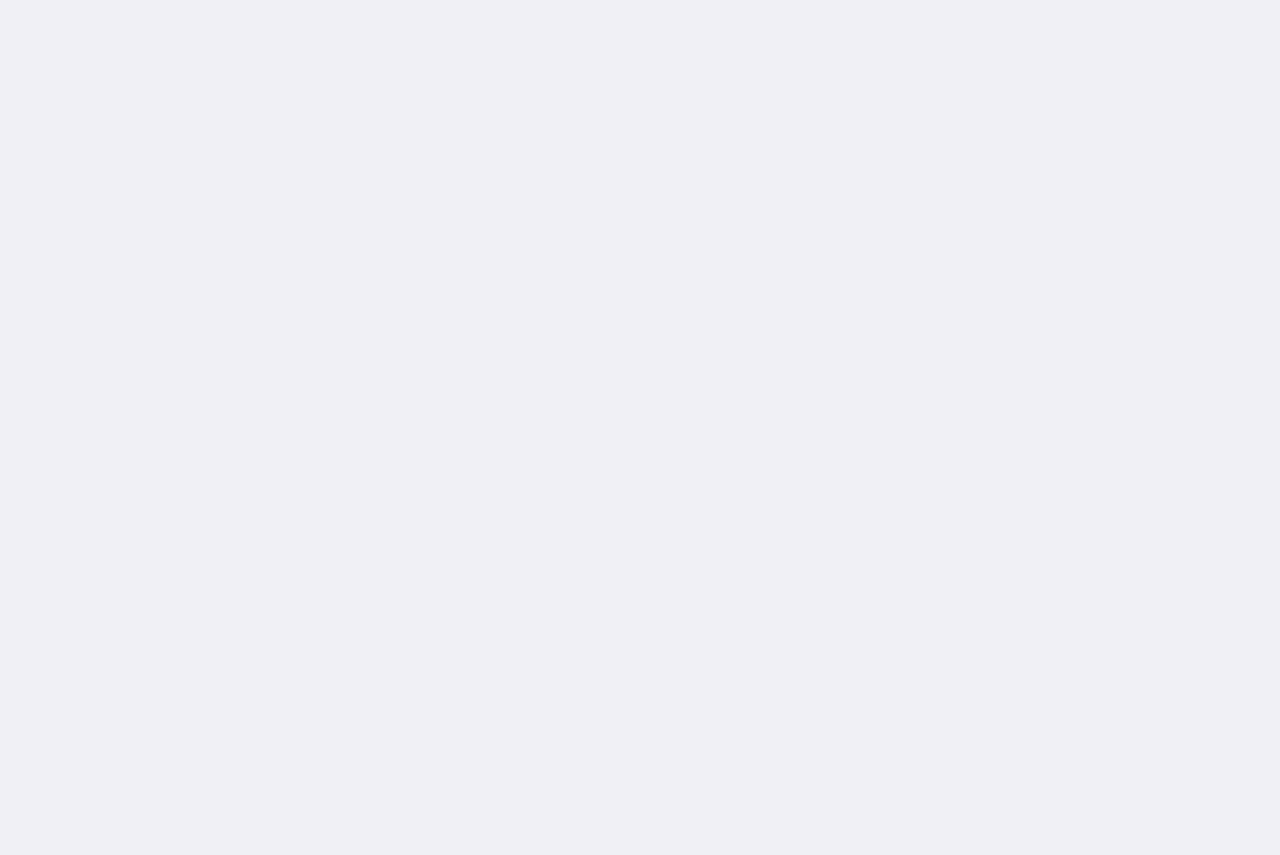
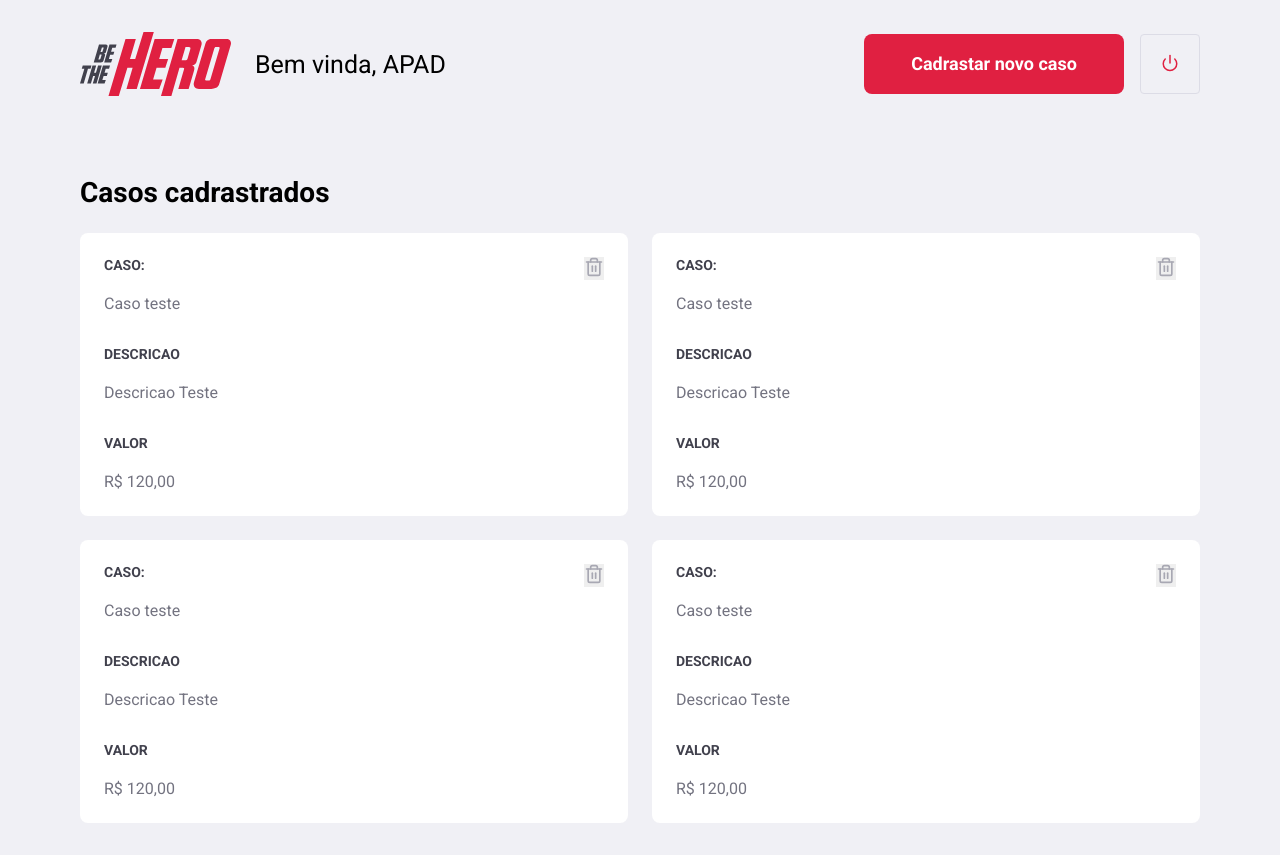
Before and after one commit to Elismar13/Semana-OmniStack-11, a React (Create React App) app in the folder frontend/: page /profile in a window 1280 px wide. Before the commit the page ends 800 px from the top, so only its background shows below. Built offline with nearby package versions, Linux system fonts and the light colour scheme.

Commit message:
:pencil:profile page

```diff
--- /dev/null
+++ b/frontend/src/pages/Profile/index.js
@@ -0,0 +1,85 @@
+import React from 'react';
+import { Link } from 'react-router-dom';
+import { FiPower, FiTrash2 } from 'react-icons/fi';
+
+import './styles.css';
+
+import logoImg from '../../assets/logo.svg';
+
+export default function Profile() {
+    return (
+        <div className="profile-container">
+            <header>
+                <img src={ logoImg } alt="Be the Hero"/>
+                <span>Bem vinda, APAD</span>
+
+                <Link className="button" to="/incidents/new">Cadrastar novo caso</Link>
+
+                <button type="button">
+                    <FiPower size={18} color="#e02041" />
+                </button>
+            </header>
+
+            <h1>Casos cadrastrados</h1>
+            <ul>
+                <li>
+                    <strong>CASO:</strong>
+                    <p>Caso teste</p>
+
+                    <strong>DESCRICAO</strong>
+                    <p>Descricao Teste</p>
+
+                    <strong>VALOR</strong>
+                    <p>R$ 120,00</p>
+
+                    <button type="button">
+                        <FiTrash2 size={20} color="#a8a8b3" />
+                    </button>
+                </li>
+                <li>
+                    <strong>CASO:</strong>
+                    <p>Caso teste</p>
+
+                    <strong>DESCRICAO</strong>
+                    <p>Descricao Teste</p>
+
+                    <strong>VALOR</strong>
+                    <p>R$ 120,00</p>
+
+                    <button type="button">
+                        <FiTrash2 size={20} color="#a8a8b3" />
+                    </button>
+                </li>
+                <li>
+                    <strong>CASO:</strong>
+                    <p>Caso teste</p>
+
+                    <strong>DESCRICAO</strong>
+                    <p>Descricao Teste</p>
+
+                    <strong>VALOR</strong>
+                    <p>R$ 120,00</p>
+
+                    <button type="button">
+                        <FiTrash2 size={20} color="#a8a8b3" />
+                    </button>
+                </li>
+                <li>
+                    <strong>CASO:</strong>
+                    <p>Caso teste</p>
+
+                    <strong>DESCRICAO</strong>
+                    <p>Descricao Teste</p>
+
+                    <strong>VALOR</strong>
+                    <p>R$ 120,00</p>
+
+                    <button type="button">
+                        <FiTrash2 size={20} color="#a8a8b3" />
+                    </button>
+                </li>
+
+            </ul>
+        </div>
+    )
+}
--- /dev/null
+++ b/frontend/src/pages/Profile/styles.css
@@ -0,0 +1,84 @@
+.profile-container {
+    width: 100%;
+    max-width: 1180px;
+    padding: 0 30px;
+    margin: 32px auto;
+}
+
+.profile-container header {
+    display: flex;
+    align-items: center;
+}
+
+.profile-container header span {
+    font-size: 25px;
+    margin-left: 24px;
+}
+
+.profile-container header img {
+    height: 64px;
+}
+
+.profile-container header a {
+    width: 260px;
+    margin-left: auto;
+    margin-top: 0;
+}
+
+.profile-container header button {
+    width: 60px;
+    height: 60px;
+    border-radius: 4px;
+    border: 1px solid #dcdce6;
+    background: transparent;
+    margin-left: 16px;
+    transition: border-color 0.2s;
+}
+.profile-container header a:hover {
+    border-color: #999;
+}
+
+
+.profile-container h1 {
+    margin-top: 80px;
+    margin-bottom: 24px;
+}
+
+.profile-container ul {
+    display: grid;
+    grid-template-columns: 1fr 1fr;
+    grid-gap: 24px;
+    list-style: none;
+}
+
+.profile-container ul li {
+    background: #FFF;
+    padding: 24px;
+    border-radius: 8px;
+    position: relative;
+}
+
+.profile-container ul li button {
+    position: absolute;
+    right: 24px;
+    top: 24px;
+    border: 0;
+}
+.profile-container ul li button:hover {
+    opacity: 0.8;
+}
+
+.profile-container ul li strong {
+    color: #41414d;
+    display: block;
+    margin-bottom: 20px;
+}
+.profile-container ul li p + strong {
+    margin-top: 32px;
+}
+
+.profile-container ul li p {
+    color: #737380;
+    line-height: 21px;
+    font-size: 16px;
+}
--- a/frontend/src/routes/routes.js
+++ b/frontend/src/routes/routes.js
@@ -3,6 +3,8 @@
 
 import Logon from '../pages/Logon';
 import Register from '../pages/Register';
+import Profile from '../pages/Profile';
+
 
 export default function Roures() {
     return(
@@ -10,6 +12,7 @@
             <Switch>
                 <Route exact path="/" component={ Logon } />
                 <Route path="/register" component={ Register } />
+                <Route path="/profile" component={ Profile } />
             </Switch>
         </BrowserRouter>
     )
```
